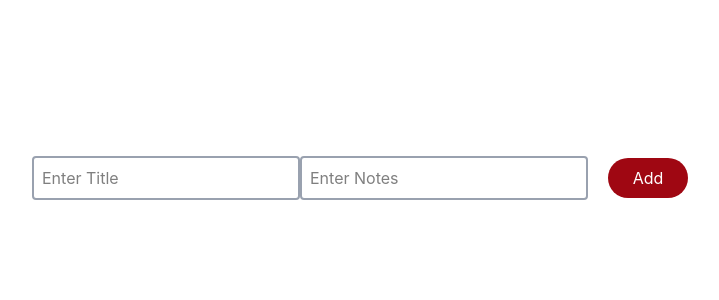
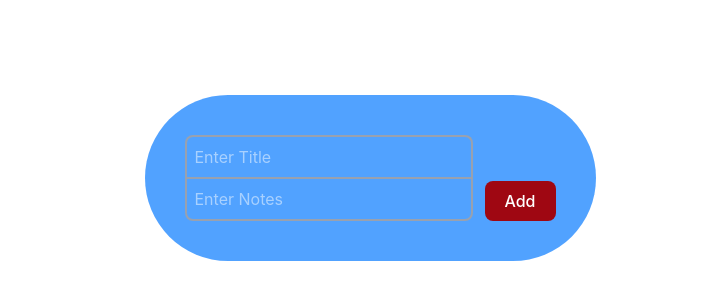
Before and after one commit to J-Tanmay-Kumar/Web-Dev-projects, a React (Vite) app in the folder React-projects/notes-app/: page / in a window 1280 px wide. Shown: the part 222-522 px from the top of the page, without its empty margins (270-989 px from the left). Built offline with nearby package versions, Linux system fonts and the light colour scheme.

Commit message:
sytling the form template

```diff
--- a/React-projects/notes-app/src/App.jsx
+++ b/React-projects/notes-app/src/App.jsx
@@ -15,16 +15,36 @@ const App = () => {
 
   return (
     <div className='flex justify-center items-center h-lvh'>
-      <form >
-        <input type="text" placeholder='Enter Title' className="border-2 border-gray-400 p-2 rounded w-min" value={title} onChange={(e) => {
-          setTitle(e.target.value)
-        }} />
-        <input type="text" placeholder='Enter Notes' className="border-2 border-gray-400 p-2 rounded w-2xs" value={note} onChange={(e)=>{
-          setNote(e.target.value)
-        }}/>
-        <button onClick={add} className="bg-red-800 h-10 w-20 rounded-full m-5 text-white">Add</button>
-      </form>
-    </div>
+  {/* Wrapped both the form and button in a flex container with items-end */}
+  <div className="flex items-end gap-3 bg-blue-400 h-vh w-vh p-10 rounded-full">
+    <form className='flex flex-col text-white'>
+      {/* Top Input: Only rounds top corners, removes bottom border to prevent the thick line */}
+      <input
+        type="text"
+        placeholder='Enter Title'
+        className="border-2 border-b-0 border-gray-400 p-2 rounded-t-lg w-2xs outline-none"
+        value={title}
+        onChange={(e) => setTitle(e.target.value)}
+      />
+      {/* Bottom Input: Only rounds bottom corners */}
+      <input
+        type="text"
+        placeholder='Enter Notes'
+        className="border-2 border-gray-400 p-2 rounded-b-lg w-2xs outline-none"
+        value={note}
+        onChange={(e) => setNote(e.target.value)}
+      />
+    </form>
+
+    {/* Button: Aligns perfectly with the bottom input line */}
+    <button
+      onClick={add}
+      className="bg-red-800 h-10 px-5 rounded-lg text-white font-medium hover:bg-red-900 transition-colors"
+    >
+      Add
+    </button>
+  </div>
+</div>
   )
 }
 
```
